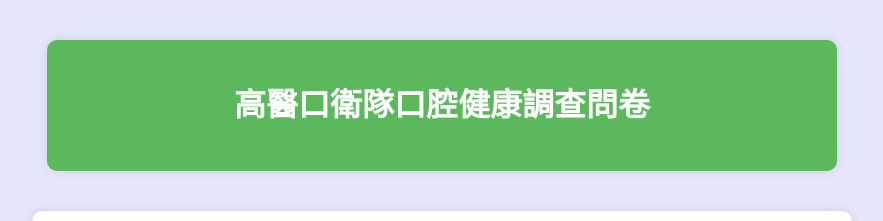
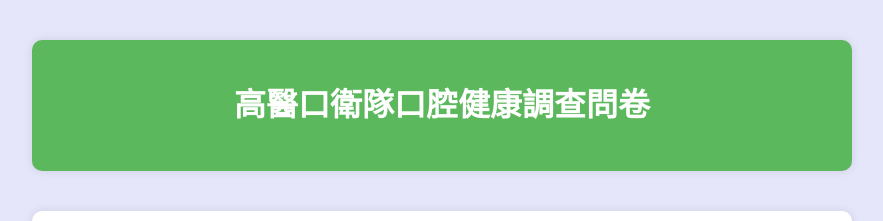
Before and after one commit to kmuoralteam/oral-health-survey_2, a plain HTML site: page index.html in a window 1280 px wide. Shown: the top 221 px of the page, without its empty margins (198-1081 px from the left). Drawn offline with Linux system fonts and the light colour scheme.

Commit message:
Update index.html

```diff
--- a/index.html
+++ b/index.html
@@ -25,7 +25,7 @@
         }
 
         .box {
-            max-width: 750px;
+            max-width: 780px;
             min-width: 300px;
             margin: 40px auto;
             background-color: #5cb85c;
```
